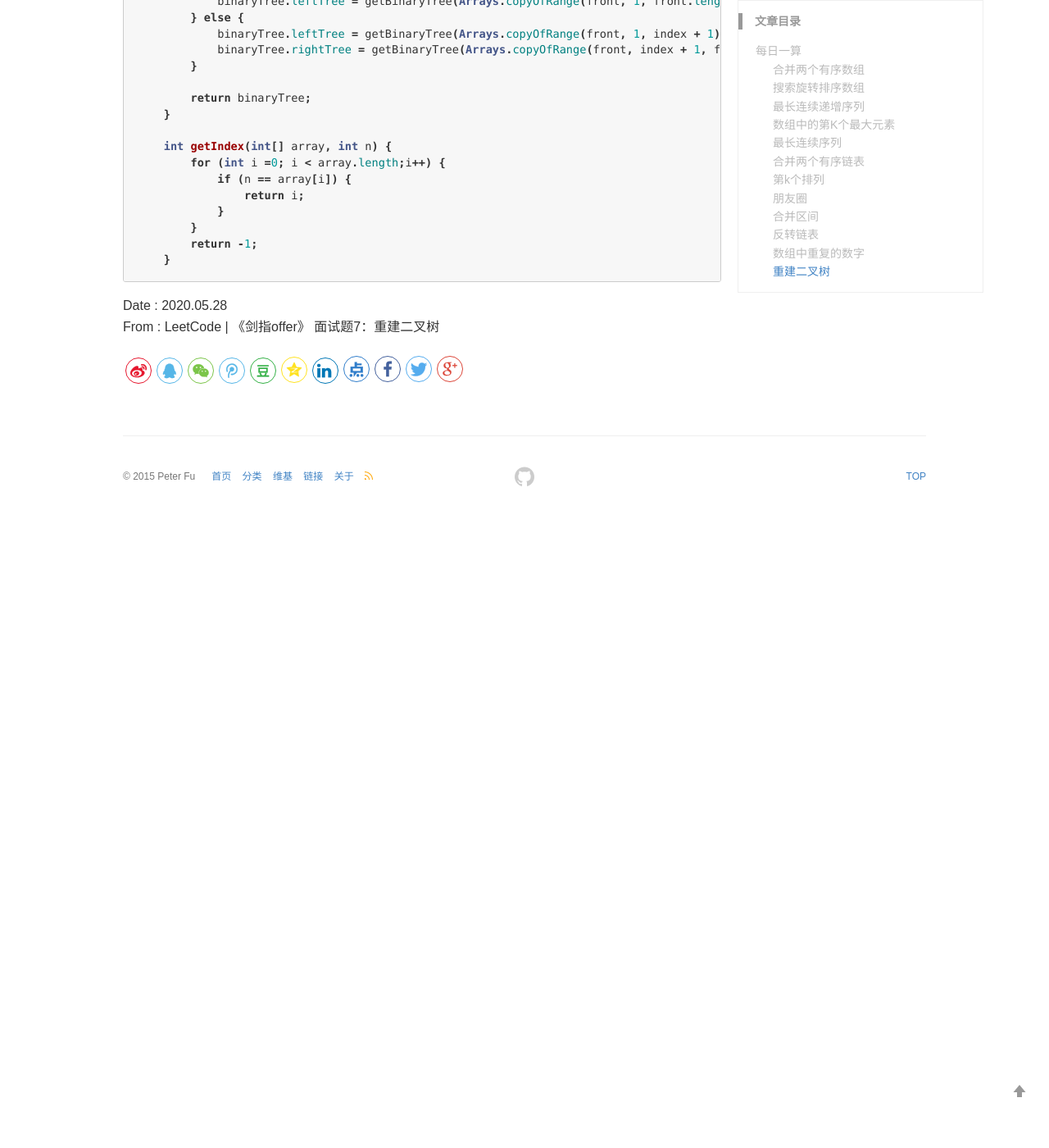
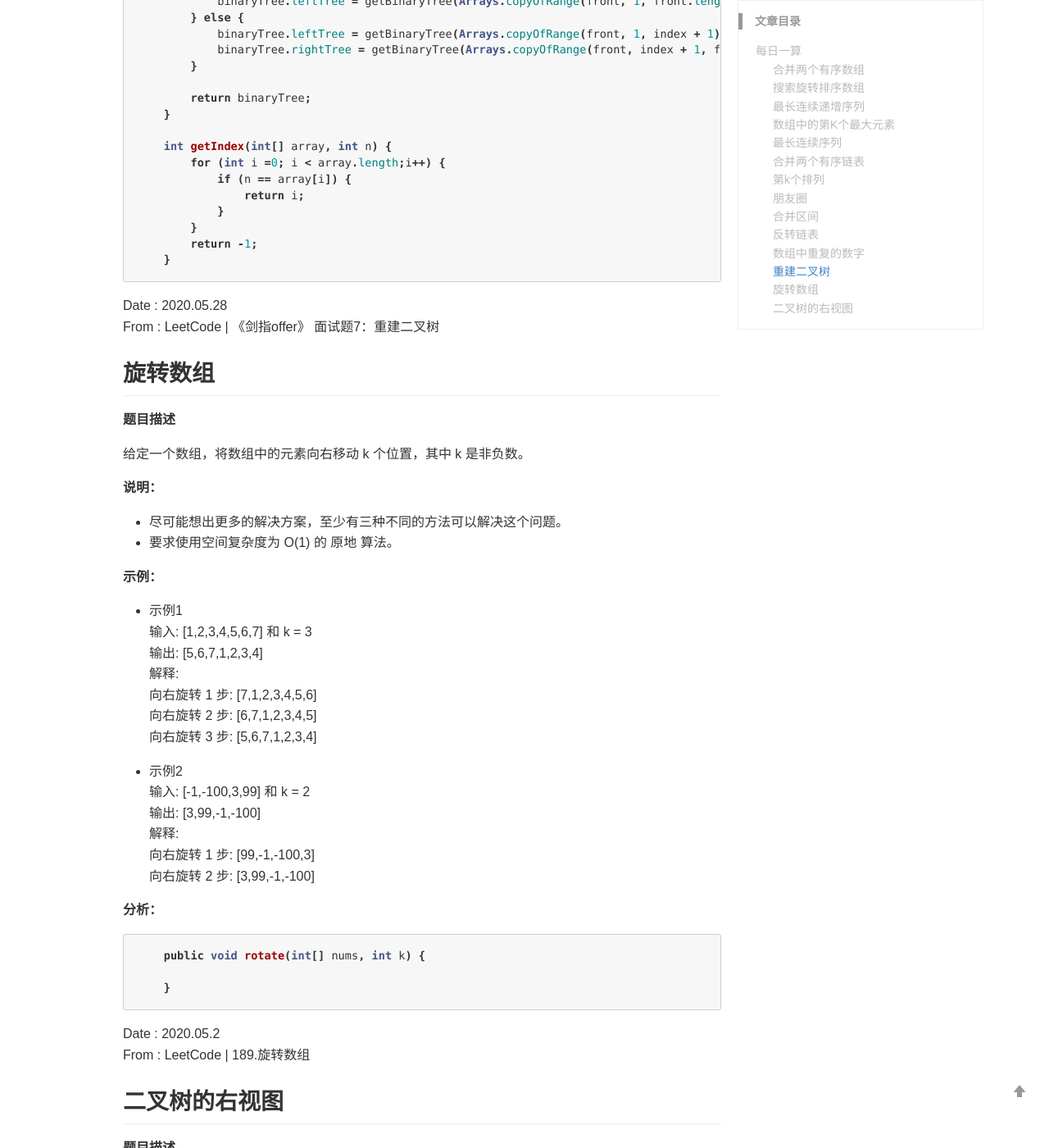
Before and after one commit to PeterXiaosa/PeterXiaosa.github.io, a Jekyll site: the page built from _wiki/Algorithm Daily.md, in a window 1280 px wide and 1400 px high, scrolled down 16934 px. Shown: the whole window at 82% size. Built offline with Jekyll 4.4.1, drawn with Linux system fonts in a browser that asks for light colours; comment, search, counter and statistics services are not loaded; before the commit the page ends 17564 px from its top, so only the background shows below that; some of the changed text lies outside the part shown.

Commit message:
1.添加旋转数组和二叉树右视图

````diff
--- a/_wiki/Algorithm Daily.md
+++ b/_wiki/Algorithm Daily.md
@@ -804,3 +804,84 @@ From : LeetCode | 《剑指offer》 面试题3：数组中重复的数字
 
 Date : 2020.05.28
 From : LeetCode | 《剑指offer》 面试题7：重建二叉树
+
+
+##  旋转数组
+
+**题目描述**
+
+给定一个数组，将数组中的元素向右移动 k 个位置，其中 k 是非负数。
+
+
+ **说明：**
+* 尽可能想出更多的解决方案，至少有三种不同的方法可以解决这个问题。
+* 要求使用空间复杂度为 O(1) 的 原地 算法。
+
+
+ **示例：**
+
+* 示例1
+输入: [1,2,3,4,5,6,7] 和 k = 3
+输出: [5,6,7,1,2,3,4]
+解释:
+向右旋转 1 步: [7,1,2,3,4,5,6]
+向右旋转 2 步: [6,7,1,2,3,4,5]
+向右旋转 3 步: [5,6,7,1,2,3,4]
+
+* 示例2
+输入: [-1,-100,3,99] 和 k = 2
+输出: [3,99,-1,-100]
+解释:
+向右旋转 1 步: [99,-1,-100,3]
+向右旋转 2 步: [3,99,-1,-100]
+
+**分析：**
+
+
+```java
+    public void rotate(int[] nums, int k) {
+
+    }
+```
+
+Date : 2020.05.2
+From : LeetCode | 189.旋转数组
+
+
+##  二叉树的右视图
+
+**题目描述**
+
+给定一棵二叉树，想象自己站在它的右侧，按照从顶部到底部的顺序，返回从右侧所能看到的节点值。。
+
+
+<!-- **说明：**
+* 进阶:
+你可以迭代或递归地反转链表。 -->
+
+
+ **示例：**
+
+* 示例1
+输入: [1,2,3,null,5,null,4]
+输出: [1, 3, 4]
+解释:
+
+   1            <---
+ /   \
+2     3         <---
+ \     \
+  5     4       <---
+
+
+**分析：**
+
+
+```java
+    public List<Integer> rightSideView(TreeNode root) {
+
+    }
+```
+
+Date : 2020.05.2
+From : LeetCode | 199.二叉树的右视图
````
